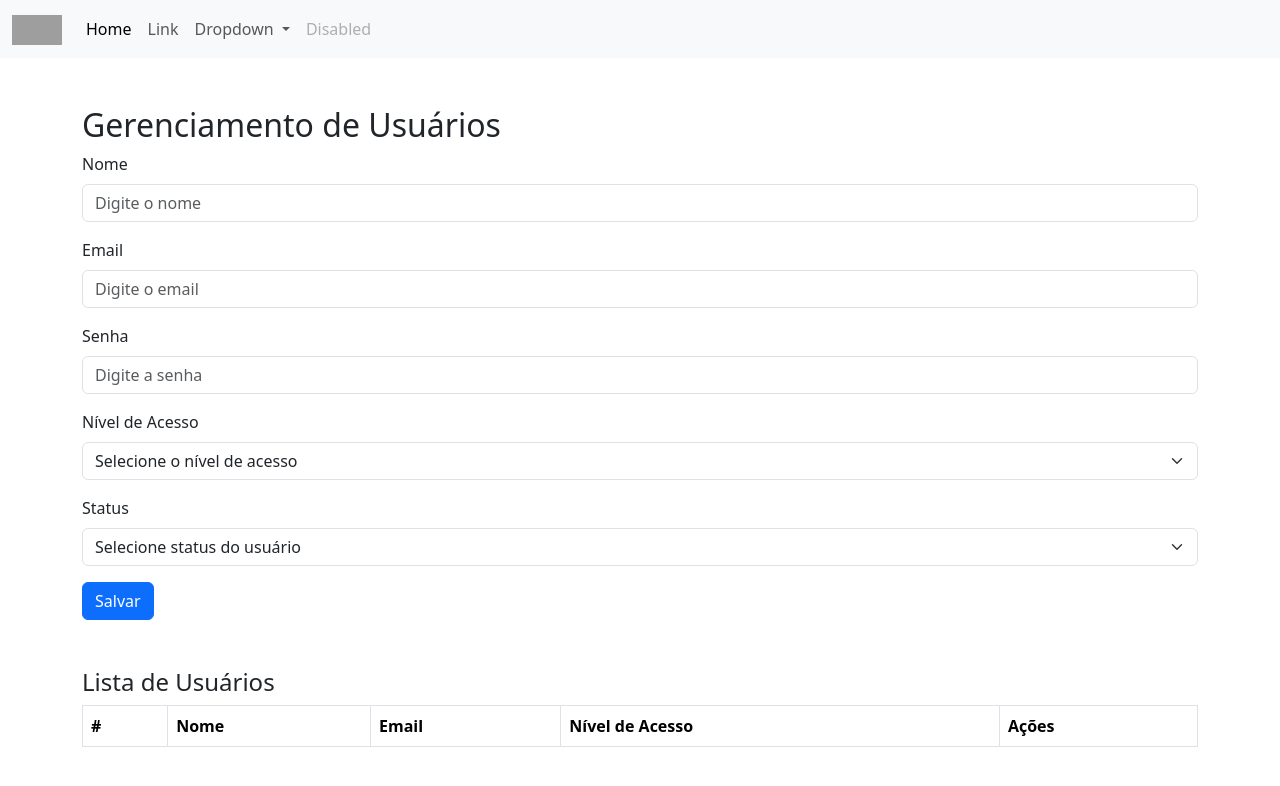
After one commit to thiagobsdev/controle_de_ocorr-ncias, a PHP site: template src/views/pages/cadastro.php in a window 1280 px wide. The commit adds this page. Shown: the top 786 px of the page. Run offline with PHP 8.4, Linux system fonts and the light colour scheme; the template is opened without the code that fills it, so the values that code supplies are empty; grey boxes are pictures that could not be loaded.

Commit message:
Criado insert Cadastro de Usuarios

```diff
--- a/core/Database.php
+++ b/core/Database.php
@@ -14,5 +14,5 @@ class Database {
 
     private function __construct() { }
     private function __clone() { }
-    private function __wakeup() { }
+    public function __wakeup() { }
 }
--- a/src/routes.php
+++ b/src/routes.php
@@ -7,3 +7,4 @@ $router->get('/', 'HomeController@index');
 $router->get('/login', 'LoginController@entrar');
 $router->post('/login', 'LoginController@entrarAction');
 $router->get('/cadastro', 'CadastroController@cadastro');
+$router->post('/cadastro', 'CadastroController@cadastroAction');
--- /dev/null
+++ b/src/views/pages/cadastro.php
@@ -0,0 +1,138 @@
+<!DOCTYPE html>
+<html lang="pt-br">
+
+<head>
+    <meta charset="UTF-8">
+    <meta name="viewport" content="width=device-width, initial-scale=1.0">
+    <link rel="stylesheet" href="css/ocorrencia-css.css">
+    <link rel="stylesheet" href="bootstrap/css/bootstrap.min.css">
+    <style>
+        /* Estiliza as fotos e centraliza o botão de excluir */
+        .carousel-item img {
+            max-height: 600px;
+            object-fit: cover;
+            width: 100%;
+        }
+
+        .delete-btn-container {
+            text-align: center;
+            margin-top: 10px;
+        }
+    </style>
+    <title>Ocorrências Security</title>
+</head>
+
+<body>
+    <header>
+        <div class="container-xxl conteiner-registro"></div>
+        <nav class="navbar navbar-expand-lg bg-body-tertiary">
+            <div class="container-fluid">
+                <a class="navbar-brand" href="#">
+                    <img src="assets/fotos/logo.gif" alt="Bootstrap" width="50" height="30">
+                </a>
+                <button class="navbar-toggler" type="button" data-bs-toggle="collapse"
+                    data-bs-target="#navbarSupportedContent" aria-controls="navbarSupportedContent"
+                    aria-expanded="false" aria-label="Toggle navigation">
+                    <span class="navbar-toggler-icon"></span>
+                </button>
+                <div class="collapse navbar-collapse" id="navbarSupportedContent">
+                    <ul class="navbar-nav me-auto mb-2 mb-lg-0">
+                        <li class="nav-item">
+                            <a class="nav-link active" aria-current="page" href="#">Home</a>
+                        </li>
+                        <li class="nav-item">
+                            <a class="nav-link" href="#">Link</a>
+                        </li>
+                        <li class="nav-item dropdown">
+                            <a class="nav-link dropdown-toggle" href="#" role="button" data-bs-toggle="dropdown"
+                                aria-expanded="false">
+                                Dropdown
+                            </a>
+                            <ul class="dropdown-menu">
+                                <li><a class="dropdown-item" href="#">Action</a></li>
+                                <li><a class="dropdown-item" href="#">Another action</a></li>
+                                <li>
+                                    <hr class="dropdown-divider">
+                                </li>
+                                <li><a class="dropdown-item" href="#">Something else here</a></li>
+                            </ul>
+                        </li>
+                        <li class="nav-item">
+                            <a class="nav-link disabled" aria-disabled="true">Disabled</a>
+                        </li>
+                    </ul>
+                </div>
+            </div>
+        </nav>
+        </div>
+    </header>
+    </header>
+    <body>
+        <div class="container mt-5">
+            <h2>Gerenciamento de Usuários</h2>
+
+            <!-- Formulário de Usuário -->
+            <form id="userForm" method="POST" action="<?=$base;?>/cadastro">
+                <div class="mb-3">
+                    <label for="userName" class="form-label">Nome</label>
+                    <input type="text" class="form-control" id="userName" placeholder="Digite o nome" name="nome">
+                </div>
+                <div class="mb-3">
+                    <label for="userEmail" class="form-label">Email</label>
+                    <input type="email" class="form-control" id="userEmail" placeholder="Digite o email" name="email">
+                </div>
+                <div class="mb-3">
+                    <label for="userPassword" class="form-label">Senha</label>
+                    <input type="password" class="form-control" id="userPassword" placeholder="Digite a senha" name="senha">
+                </div>
+                <div class="mb-3">
+                    <label for="userAccessLevel" class="form-label">Nível de Acesso</label>
+                    <select class="form-select" id="userAccessLevel" name="nivel">
+                        <option selected>Selecione o nível de acesso</option>
+                        <option value="Administrador">Administrador</option>
+                        <option value="Usuário">Usuário</option>
+                    </select>
+                </div>
+                <div class="mb-3">
+                    <label for="status" class="form-label">Status</label>
+                    <select class="form-select" id="status" name="status">
+                        <option selected>Selecione status do usuário</option>
+                        <option value="Ativo">Ativo</option>
+                        <option value="Inativo">Inativo</option>
+                    </select>
+                </div>
+                <button type="submit" class="btn btn-primary">Salvar</button>
+            </form>
+
+            <!-- Tabela de Usuários -->
+            <div class="mt-5">
+                <h4>Lista de Usuários</h4>
+                <table class="table table-bordered">
+                    <thead>
+                        <tr>
+                            <th>#</th>
+                            <th>Nome</th>
+                            <th>Email</th>
+                            <th>Nível de Acesso</th>
+                            <th>Ações</th>
+                        </tr>
+                    </thead>
+                    <tbody id="userTableBody">
+                        <!-- Usuários serão inseridos aqui -->
+                    </tbody>
+                </table>
+            </div>
+        </div>
+
+
+    </body>
+
+    <script src="bootstrap/js/bootstrap.bundle.min.js"></script>
+    <script src="https://cdn.jsdelivr.net/npm/bootstrap@5.3.0/dist/js/bootstrap.bundle.min.js"></script>
+
+
+
+
+</body>
+
+</html>
```
Also changed, not shown: src/controllers/CadastroController.php (+29 -0 lines), src/handlers/CadastroHandler.php (added, +29 -0 lines).
